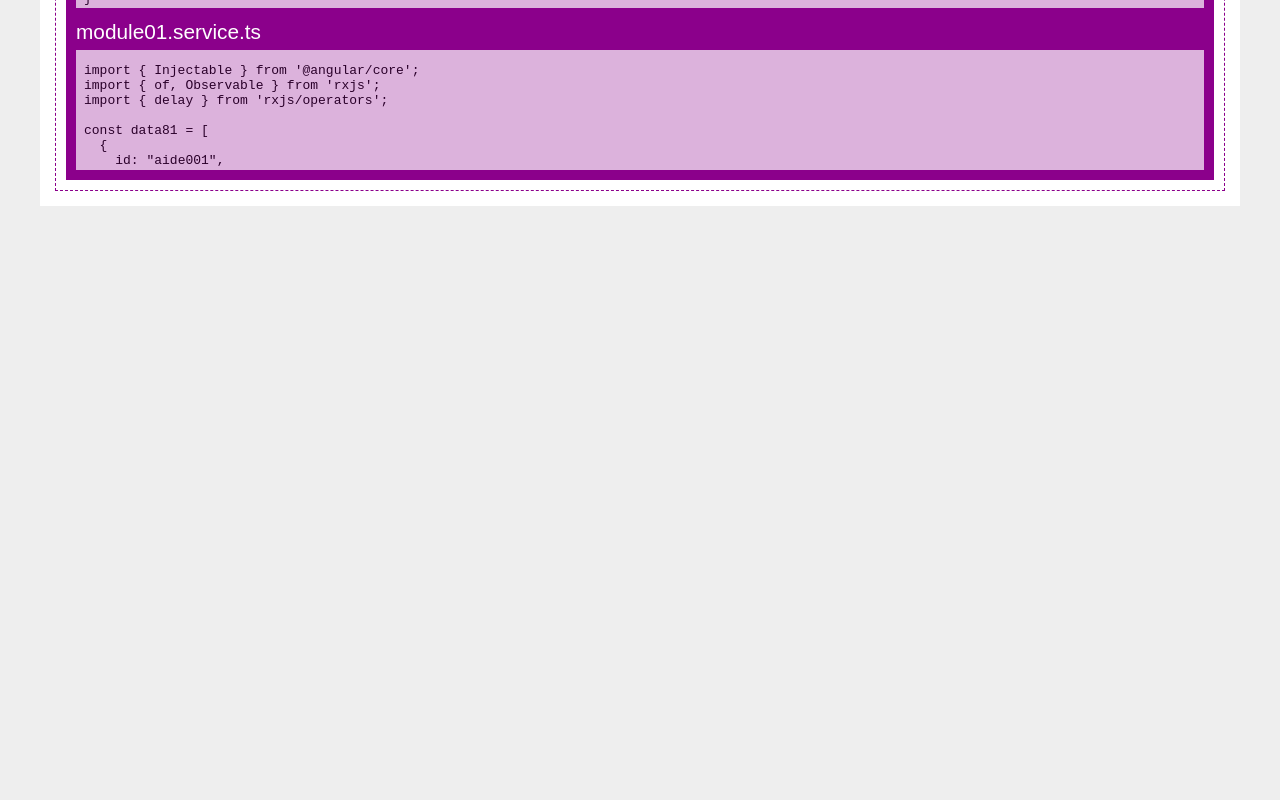
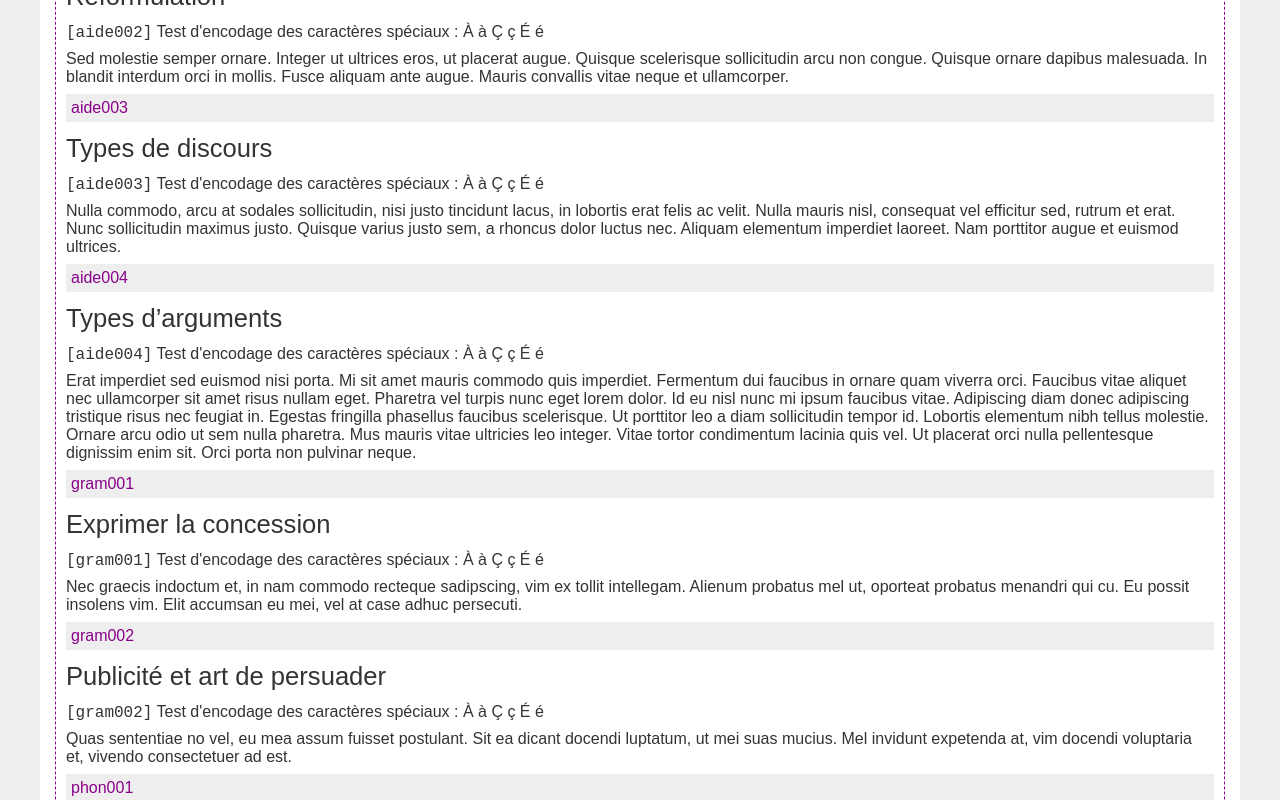
Before and after one commit to ghislaincoutu/angular-e22, an Angular app: page /liste-detaillee in a window 1280 px wide. Shown: the part 660-1460 px from the top of the page. Before the commit the page ends 896 px from the top, so only its background shows below. Built offline with nearby package versions, Linux system fonts and the light colour scheme.

Commit message:
Exercice Angular

```diff
--- a/src/app/liste-detaillee/liste-detaillee.component.html
+++ b/src/app/liste-detaillee/liste-detaillee.component.html
@@ -3,43 +3,11 @@
   <p>Affichage des fiches grammaticales, vue détaillée</p>
 </div>
 
-@for (x of notions56; track x) {
-  <div>
-    @switch (x.id) {
-      @case (aide001) {
-        <p class="id01">aide001</p>
-        <app-aide001 class="external-file"></app-aide001>
-      }
-      @case (aide002) {
-        <p class="id01">aide002</p>
-        <app-aide002 class="external-file"></app-aide002>
-      }
-      @case (aide003) {
-        <p class="id01">aide003</p>
-        <app-aide003 class="external-file"></app-aide003>
-      }
-      @case (aide004) {
-        <p class="id01">aide004</p>
-        <app-aide004 class="external-file"></app-aide004>
-      }
-      @case (gram001) {
-        <p class="id01">gram001</p>
-        <app-gram001 class="external-file"></app-gram001>
-      }
-      @case (gram002) {
-        <p class="id01">gram002</p>
-        <app-gram002 class="external-file"></app-gram002>
-      }
-      @case (phon001) {
-        <p class="id01">phon001</p>
-        <app-phon001 class="external-file"></app-phon001>
-      }
-      @case (phon002) {
-        <p class="id01">phon002</p>
-        <app-phon002 class="external-file"></app-phon002>
-      }
-    }
-  </div>
+@for (x of (notions81 | async); track x.id) {
+<div>
+  <p class="id01">{{ x.id }}</p>
+  <ng-container [ngComponentOutlet]="componentMap[x.id]"></ng-container>
+</div>
 }
 
 <div class="description spacet01">
--- a/src/app/liste-detaillee/liste-detaillee.component.ts
+++ b/src/app/liste-detaillee/liste-detaillee.component.ts
@@ -1,6 +1,15 @@
 import { Component } from '@angular/core';
 import { Module01Service } from '../module01.service';
 import { Observable } from 'rxjs';
+
+import { Aide001Component } from '../fiches/aide001/aide001.component';
+import { Aide002Component } from '../fiches/aide002/aide002.component';
+import { Aide003Component } from '../fiches/aide003/aide003.component';
+import { Aide004Component } from '../fiches/aide004/aide004.component';
+import { Gram001Component } from '../fiches/gram001/gram001.component';
+import { Gram002Component } from '../fiches/gram002/gram002.component';
+import { Phon001Component } from '../fiches/phon001/phon001.component';
+import { Phon002Component } from '../fiches/phon002/phon002.component';
 
 interface Notions55 {
   id: string;
@@ -12,6 +21,7 @@ interface Notions55 {
   styleUrls: ['./liste-detaillee.component.scss'],
   standalone: false
 })
+
 export class ListeDetailleeComponent {
   notions81!: Observable<any[]>;
   notions56: Notions55[] = [];
@@ -23,6 +33,17 @@ export class ListeDetailleeComponent {
   gram002: string = '';
   phon001: string = '';
   phon002: string = '';
+
+  componentMap: Record<string, any> = {
+    'aide001': Aide001Component,
+    'aide002': Aide002Component,
+    'aide003': Aide003Component,
+    'aide004': Aide004Component,
+    'gram001': Gram001Component,
+    'gram002': Gram002Component,
+    'phon001': Phon001Component,
+    'phon002': Phon002Component,
+  };
 
   constructor(private Module01: Module01Service) {
     this.notions56 = [
```
Also changed, not shown: src/assets/code-preview/liste-detaillee/html.txt, src/assets/code-preview/liste-detaillee/typescript.txt.
